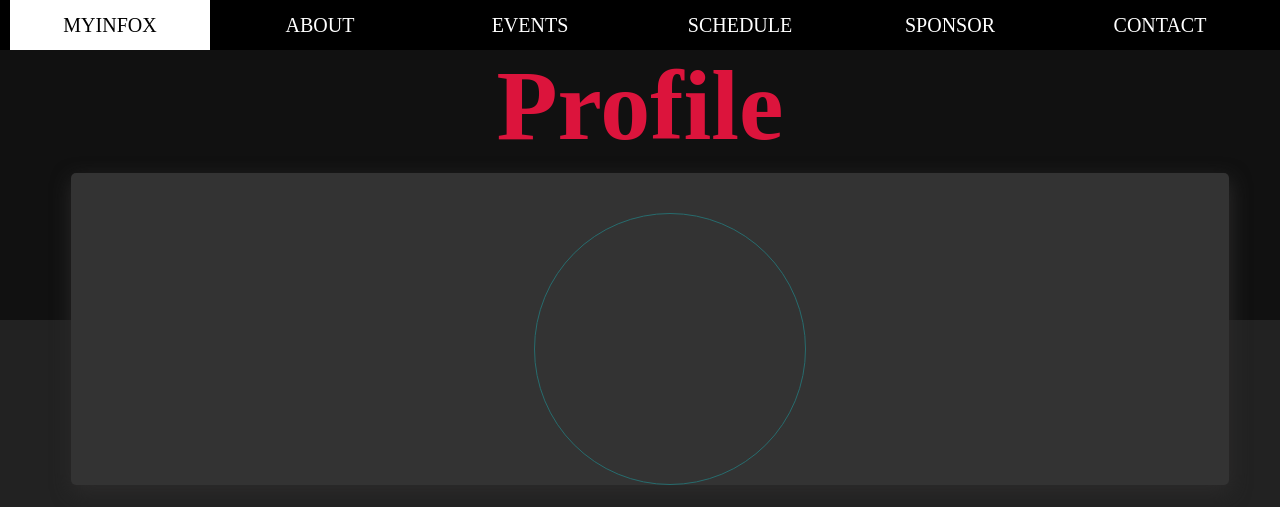
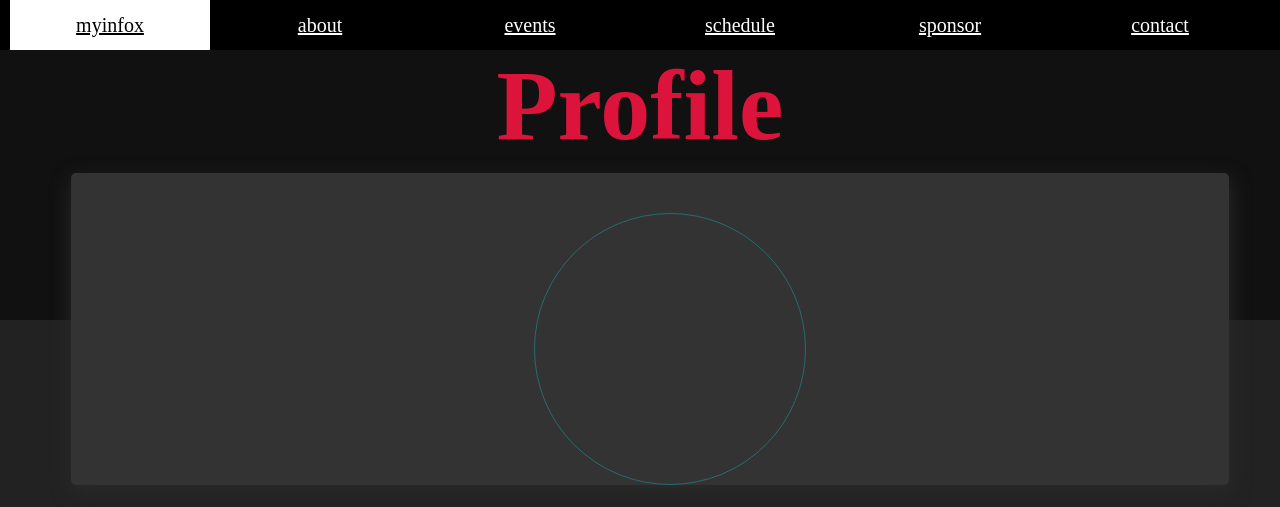
Before and after one commit to raghavdhingra/InfoXpression-Website, a plain HTML site: page index.html in a window 1280 px wide. Shown: the top 507 px of the page. Drawn offline with nearby package versions, Linux system fonts and the light colour scheme; files whose address does not match are found by name.

Commit message:
simple changes

```diff
--- a/css/main.css
+++ b/css/main.css
@@ -8,7 +8,7 @@
     top:0;
     left:0;
     color: #fff;
-    text-transform: uppercase;
+    text-transform: lowercase;
 }
 .topelmt{
     text-align: center;
@@ -23,7 +23,7 @@
     transition: 0.3s;
 }
 a{
-    text-decoration: none;
+    text-decoration: underline;
     color: white;
 }
 .topelmt:hover{
```
